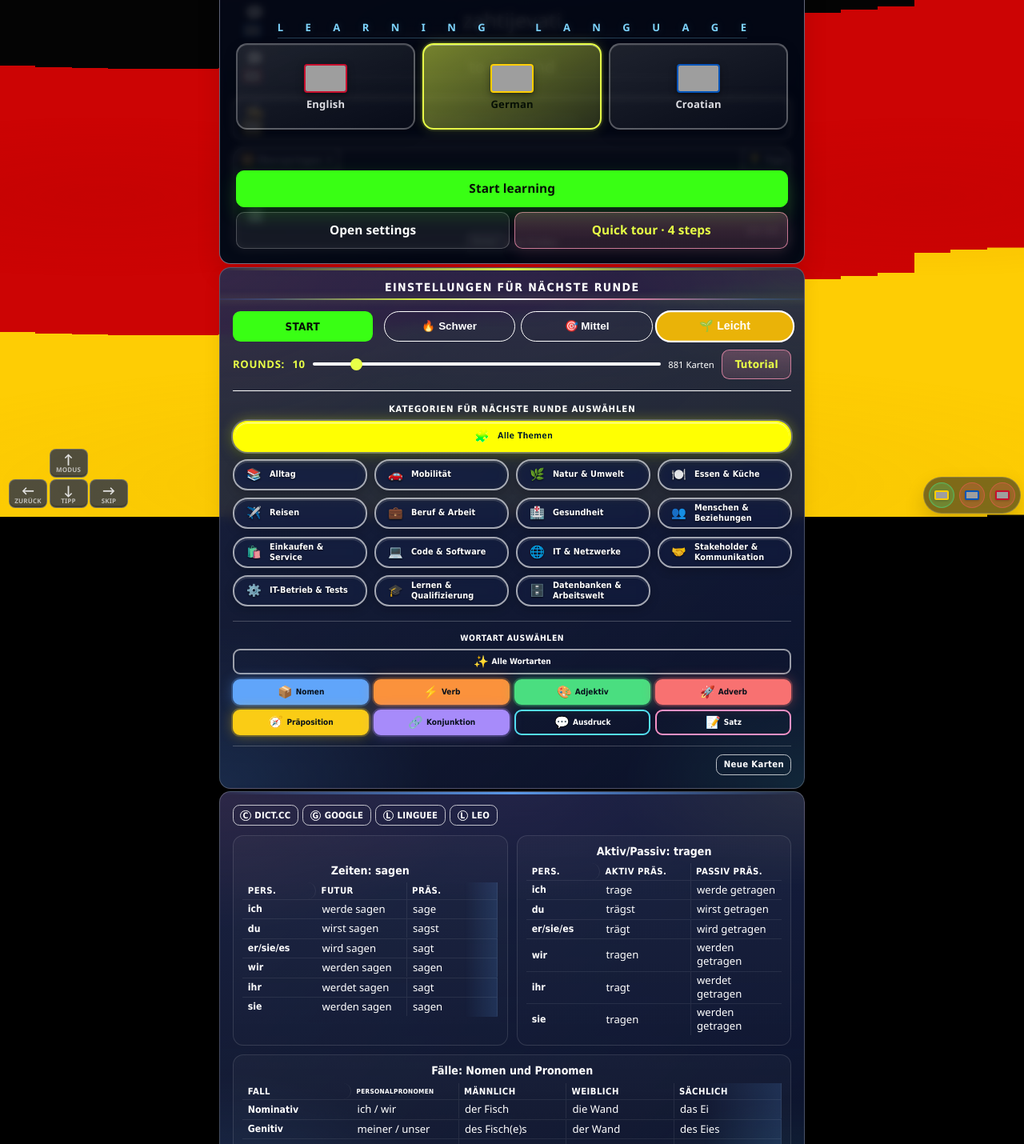
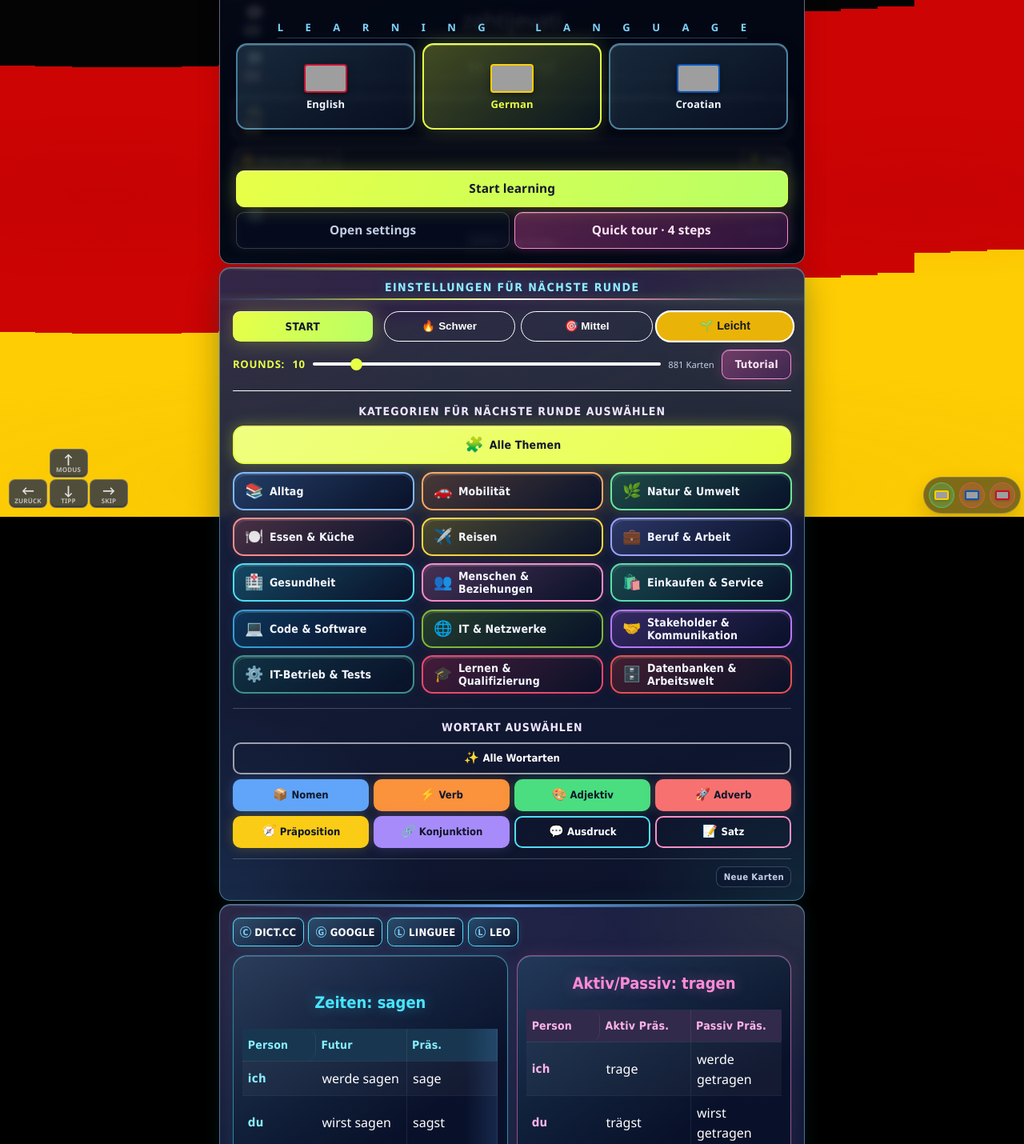
Before and after one commit to Lomuss33/GermanCro, a website: page index.html in a window 1280 px wide. Shown: the part 154-1584 px from the top of the page at 80% size. Drawn offline with Linux system fonts and the light colour scheme; no server answers; grey boxes are pictures that could not be loaded.

Commit message:
omg is this chatgpty 6

```diff
--- /dev/null
+++ b/color-polish.css
@@ -0,0 +1,292 @@
+/* Shared color hierarchy. Keep the flag and existing panel backgrounds intact. */
+:root {
+  --ui-ink: #f4f7ff;
+  --ui-secondary: #c3cee3;
+  --ui-line: rgba(195, 206, 227, 0.24);
+  --ui-lime: #e8ff47;
+  --ui-pink: #ff9abc;
+  --ui-cyan: #7dd3fc;
+  --ui-dark: #10182b;
+}
+
+#catPanel, #searchPanel, body > .facts-panel {
+  border-color: var(--ui-line);
+  box-shadow: 0 10px 28px rgba(0, 0, 0, 0.2), inset 0 1px 0 rgba(255, 255, 255, 0.06);
+}
+
+#onboardingDialog .onboarding-title,
+#catPanel .cat-panel-title,
+.facts-panel .facts-title {
+  color: var(--ui-ink);
+  text-shadow: none;
+}
+
+#onboardingDialog .onboarding-copy,
+#catPanel .cat-count,
+#catPanel .cat-buttons-label,
+.site-title-row .title-guide {
+  color: var(--ui-secondary);
+  text-shadow: none;
+}
+
+#onboardingDialog .onboarding-language-label,
+#searchPanel .grammar-card-title {
+  color: var(--ui-cyan);
+  text-shadow: none;
+}
+
+/* Solid lime is reserved for the main action; selected options use a tint. */
+#catPanel .new-game-btn,
+#onboardingDialog.onboarding-dialog .onboarding-primary-btn {
+  background: var(--ui-lime);
+  border-color: var(--ui-lime);
+  color: var(--ui-dark);
+  text-shadow: none;
+  box-shadow: 0 4px 16px rgba(232, 255, 71, 0.14);
+}
+
+#catPanel .new-game-btn:hover,
+#onboardingDialog.onboarding-dialog .onboarding-primary-btn:hover {
+  background: #f1ff8a;
+  border-color: #f1ff8a;
+  filter: none;
+}
+
+#catPanel .tutorial-replay-btn,
+#onboardingDialog.onboarding-dialog .onboarding-secondary-btn {
+  background: rgba(255, 154, 188, 0.12);
+  border-color: rgba(255, 154, 188, 0.5);
+  color: #ffd2e2;
+  text-shadow: none;
+  box-shadow: inset 0 1px 0 rgba(255, 255, 255, 0.05);
+}
+
+#onboardingDialog.onboarding-dialog .onboarding-settings-btn,
+#catPanel .cat-panel-bottom-actions .author-toggle-btn {
+  background: rgba(10, 18, 46, 0.35);
+  border-color: var(--ui-line);
+  color: var(--ui-secondary);
+  box-shadow: none;
+}
+
+#onboardingDialog.onboarding-dialog .onboarding-language-btn {
+  border-color: var(--ui-line);
+  color: var(--ui-ink);
+  box-shadow: none;
+}
+#onboardingDialog.onboarding-dialog .onboarding-language-btn.active {
+  background: linear-gradient(150deg, rgba(232, 255, 71, 0.18), rgba(232, 255, 71, 0.06));
+  border-color: var(--ui-lime);
+  color: var(--ui-lime);
+  box-shadow: inset 0 0 0 1px rgba(232, 255, 71, 0.12);
+  animation: none;
+}
+#onboardingDialog .onboarding-language-btn.active .onboarding-language-name {
+  color: var(--ui-lime);
+  text-shadow: none;
+}
+
+/* Retain every topic hue, with readable selection and restrained emphasis.
+   Existing category states use !important, so these overrides match them. */
+#catPanel #catButtons { grid-template-columns: repeat(auto-fit, minmax(min(100%, 180px), 1fr)); }
+#catPanel #catButtons .cat-btn {
+  filter: none;
+  text-shadow: none;
+  box-shadow: none;
+  animation: none;
+}
+#catPanel #catButtons .cat-btn:not(.active) {
+  border-color: color-mix(in srgb, var(--cat-color) 48%, #536078) !important;
+  background: rgba(10, 18, 46, 0.24) !important;
+}
+#catPanel #catButtons .cat-btn.active {
+  background: var(--cat-color) !important;
+  border-color: var(--cat-color) !important;
+  color: var(--ui-dark) !important;
+  box-shadow: inset 0 1px 0 rgba(255, 255, 255, 0.22);
+}
+#catPanel #catButtons .cat-btn:not(.active) .cat-btn-label {
+  color: var(--ui-ink) !important;
+}
+#catPanel #catButtons .cat-btn.active .cat-btn-label {
+  color: var(--ui-dark) !important;
+}
+#catPanel .subcategory-btn { box-shadow: none; text-shadow: none; }
+#catPanel .subcategory-btn.active { color: var(--ui-dark); box-shadow: none; }
+#catPanel .difficulty-panel button.active { color: var(--ui-dark); text-shadow: none; }
+#catPanel .difficulty-panel button[data-diff="hard"].active { color: var(--ui-ink); }
+
+/* Reference content uses cyan headings and white body copy. */
+#searchPanel .search-link {
+  background: rgba(125, 211, 252, 0.07);
+  border-color: rgba(125, 211, 252, 0.3);
+  color: var(--ui-ink);
+  box-shadow: none;
+}
+#searchPanel .search-link-icon,
+#searchPanel .grammar-slider-header-cell .grammar-slider-line,
+#searchPanel .grammar-slider-rowheader-cell .grammar-slider-line {
+  color: var(--ui-cyan);
+}
+#searchPanel .grammar-slider-data-cell .grammar-slider-line { color: var(--ui-ink); }
+#searchPanel .grammar-card { border-color: var(--ui-line); box-shadow: none; }
+
+.facts-panel .facts-card-label,
+.facts-panel .facts-card-value,
+.facts-panel .facts-list-title,
+.facts-panel .facts-notable-people-title { text-shadow: none; }
+.facts-panel .facts-card-value { color: var(--ui-ink); }
+.facts-panel .facts-notable-people-group { box-shadow: none; }
+.facts-panel .facts-chip-link { animation: none; box-shadow: none; text-shadow: none; }
+.facts-panel .facts-notable-people-group .facts-chip-link {
+  border-radius: 6px;
+  border: 1px solid color-mix(in srgb, var(--list-accent) 55%, transparent);
+  color: var(--ui-ink);
+}
+.facts-panel .facts-switch-btn.active,
+.facts-panel .state-picker-btn.active {
+  box-shadow: inset 0 1px 0 rgba(255, 255, 255, 0.22) !important;
+}
+.facts-panel .facts-chip-link:hover,
+#searchPanel .search-link:hover {
+  color: #fff;
+  border-color: currentColor;
+}
+
+/* One clear keyboard focus treatment across all selected regions. */
+:is(#onboardingDialog, #catPanel, #searchPanel, .facts-panel, .site-title-row, .site-footer)
+:is(button, a, input):focus-visible {
+  outline: 2px solid var(--ui-cyan);
+  outline-offset: 3px;
+}
+.site-footer #siteFooterLink {
+  color: var(--ui-secondary);
+  font-size: 13px;
+  font-weight: 600;
+  text-shadow: 0 1px 4px #000;
+  text-decoration-color: rgba(195, 206, 227, 0.45);
+}
+.site-footer #siteFooterLink:hover { color: var(--ui-cyan); }
+
+/* Neon glass: generous reading sizes, luminous edges, dark text surfaces. */
+#searchPanel {
+  --grammar-header-font-size: 14px;
+  --grammar-header-line-height: 20px;
+  --grammar-row-header-font-size: 15px;
+  --grammar-row-header-line-height: 22px;
+  --grammar-cell-font-size: 16px;
+  --grammar-cell-line-height: 24px;
+  --grammar-header-padding-y: 10px;
+  --grammar-row-header-padding-y: 9px;
+  --grammar-cell-padding-y: 9px;
+}
+#searchPanel .grammar-card {
+  --reference-accent: #48e5ff;
+  background: linear-gradient(145deg, rgba(72,229,255,.12), rgba(8,16,40,.88) 48%);
+  border: 1px solid color-mix(in srgb, var(--reference-accent) 55%, transparent);
+  box-shadow: inset 0 1px 0 rgba(255,255,255,.18), 0 0 22px color-mix(in srgb, var(--reference-accent) 10%, transparent);
+  border-radius: 18px;
+}
+#searchPanel .grammar-card:nth-child(2) { --reference-accent: #ff8ad8; }
+#searchPanel .grammar-card:nth-child(3) { --reference-accent: #bca2ff; }
+#searchPanel .grammar-card-title {
+  font-size: 20px;
+  line-height: 1.4;
+  padding-block: 8px 12px;
+  color: var(--reference-accent);
+  text-shadow: 0 0 18px color-mix(in srgb, var(--reference-accent) 35%, transparent);
+}
+#searchPanel .grammar-slider-table-row:first-child {
+  background: color-mix(in srgb, var(--reference-accent) 14%, #101a34);
+}
+#searchPanel .grammar-slider-table-row:nth-child(2n) { background: rgba(255,255,255,.04); }
+#searchPanel .grammar-slider-table-row:hover { background: rgba(125,211,252,.09); }
+#searchPanel .grammar-slider-header-cell .grammar-slider-line,
+#searchPanel .grammar-slider-rowheader-cell .grammar-slider-line {
+  color: color-mix(in srgb, var(--reference-accent) 65%, white);
+  letter-spacing: .015em;
+  text-transform: none;
+}
+#searchPanel .grammar-slider-data-cell .grammar-slider-line { color: #fff; }
+#searchPanel .search-link {
+  min-height: 36px;
+  font-size: 13px;
+  background: linear-gradient(145deg, rgba(72,229,255,.2), rgba(9,19,44,.75));
+  border-color: #48e5ff;
+  box-shadow: inset 0 1px 0 rgba(255,255,255,.18), 0 0 12px rgba(72,229,255,.12);
+}
+#catPanel, #searchPanel, body > .facts-panel {
+  border-color: rgba(125,211,252,.48);
+  box-shadow: inset 0 1px 0 rgba(255,255,255,.24), 0 14px 40px rgba(0,0,0,.3), 0 0 24px rgba(72,229,255,.09);
+}
+#catPanel .cat-panel-title { color: #8eecff; text-shadow: 0 0 18px rgba(72,229,255,.3); }
+#catPanel .cat-buttons-label { color: #eee5ff; font-size: 14px; line-height: 1.4; }
+#catPanel #catButtons .cat-btn {
+  min-height: 48px;
+  font-size: 14px;
+  border-radius: 14px;
+  transition: transform 160ms ease, box-shadow 160ms ease;
+}
+#catPanel #catButtons .cat-btn:not(.active) {
+  background: linear-gradient(145deg, color-mix(in srgb, var(--cat-color) 25%, #101b35), rgba(8,16,38,.88)) !important;
+  border-color: color-mix(in srgb, var(--cat-color) 80%, white) !important;
+  box-shadow: inset 0 1px 0 rgba(255,255,255,.16), 0 0 12px color-mix(in srgb, var(--cat-color) 15%, transparent);
+}
+#catPanel #catButtons .cat-btn.active {
+  background: linear-gradient(135deg, color-mix(in srgb, var(--cat-color) 70%, white), var(--cat-color)) !important;
+  box-shadow: inset 0 1px 0 rgba(255,255,255,.5), 0 0 18px color-mix(in srgb, var(--cat-color) 30%, transparent);
+}
+#catPanel #catButtons .cat-btn:hover {
+  transform: translateY(-2px);
+  box-shadow: 0 0 0 2px rgba(255,255,255,.18), 0 0 22px color-mix(in srgb, var(--cat-color) 35%, transparent);
+}
+#catPanel .subcategory-btn { min-height: 40px; font-size: 13px; border-radius: 10px; }
+#catPanel .subcategory-btn.active { box-shadow: 0 0 14px color-mix(in srgb, var(--subcategory-color, #e8ff47) 25%, transparent); }
+#onboardingDialog.onboarding-dialog .onboarding-language-btn {
+  background: linear-gradient(145deg, rgba(125,211,252,.17), rgba(12,20,43,.6));
+  border-color: rgba(125,211,252,.55);
+  box-shadow: inset 0 1px 0 rgba(255,255,255,.22), 0 6px 18px rgba(0,0,0,.2);
+}
+#onboardingDialog.onboarding-dialog .onboarding-language-btn.active {
+  background: linear-gradient(145deg, rgba(232,255,71,.28), rgba(12,25,35,.8));
+  border-color: #e8ff47;
+  box-shadow: inset 0 1px 0 rgba(255,255,255,.35), 0 0 24px rgba(232,255,71,.22);
+}
+#catPanel .new-game-btn,
+#onboardingDialog.onboarding-dialog .onboarding-primary-btn {
+  background: linear-gradient(110deg, #e8ff47, #b8ff65);
+  box-shadow: inset 0 1px 0 rgba(255,255,255,.6), 0 0 25px rgba(232,255,71,.28);
+}
+#catPanel .tutorial-replay-btn,
+#onboardingDialog.onboarding-dialog .onboarding-secondary-btn {
+  background: linear-gradient(135deg, rgba(255,90,190,.32), rgba(86,32,98,.5));
+  border-color: #ff8ad8;
+  color: #ffe5f5;
+  box-shadow: inset 0 1px 0 rgba(255,255,255,.2), 0 0 18px rgba(255,90,190,.16);
+}
+.facts-panel .facts-grid > .facts-card {
+  background: linear-gradient(145deg, color-mix(in srgb, var(--card-accent) 18%, #111b33), rgba(8,15,35,.85));
+  border: 1px solid color-mix(in srgb, var(--card-accent) 55%, transparent);
+  border-top: 2px solid var(--card-accent);
+  border-radius: 12px;
+  padding: 14px;
+  box-shadow: inset 0 1px 0 rgba(255,255,255,.12), 0 0 14px color-mix(in srgb, var(--card-accent) 9%, transparent);
+}
+.facts-panel .facts-grid > .facts-card .facts-card-label { font-size: 13px; line-height: 1.5; letter-spacing: .04em; }
+.facts-panel .facts-grid > .facts-card .facts-card-value { font-size: 18px; line-height: 1.45; color: #fff; }
+.facts-panel .facts-head-overview .facts-card-value { font-size: 16px; line-height: 1.65; }
+.facts-panel .facts-chip-link { font-size: 14px; line-height: 1.5; padding: 7px 10px; }
+.facts-panel .facts-notable-people-groups > .facts-notable-people-group {
+  border: 1px solid color-mix(in srgb, var(--list-accent) 55%, transparent);
+  border-left: 3px solid var(--list-accent);
+  border-radius: 14px;
+  box-shadow: inset 0 1px 0 rgba(255,255,255,.18), 0 0 18px color-mix(in srgb, var(--list-accent) 12%, transparent);
+}
+.facts-panel .facts-notable-people-group .facts-chip-link {
+  border-radius: 8px;
+  background: linear-gradient(145deg, color-mix(in srgb, var(--list-accent) 20%, #111b33), rgba(8,15,35,.8));
+}
+@media (prefers-reduced-motion: reduce) {
+  #catPanel #catButtons .cat-btn { transition: none; }
+  #catPanel #catButtons .cat-btn:hover { transform: none; }
+}
--- a/grammar-slider-table.js
+++ b/grammar-slider-table.js
@@ -184,14 +184,8 @@ function createCellElement({ className, role, text, layout, typography, height }
   }
   element.style.height = `${height}px`;
 
-  const isPronounHeader = role === "columnheader" && /personalpronomen|zamjenica/i.test(String(text));
-  const resolvedTypography = isPronounHeader
-    ? {
-        ...typography,
-        fontSize: typography.fontSize * 0.72,
-        lineHeight: typography.lineHeight * 0.84,
-      }
-    : typography;
+  // Use the same typography that measured the wrapped lines and row height.
+  const resolvedTypography = typography;
 
   const inner = document.createElement("div");
   inner.className = "grammar-slider-cell-inner";
--- a/index.html
+++ b/index.html
@@ -7,6 +7,7 @@
 <link rel="icon" type="image/svg+xml" href="logo.svg">
   <link rel="stylesheet" href="style.css?v=2026-08-31-notable-one-column1">
     <link rel="stylesheet" href="onboarding.css?v=2026-08-31-shared-surface1">
+  <link rel="stylesheet" href="color-polish.css?v=2026-09-08-2">
 </head>
 <body>
 
```
Also changed, not shown: dist/color-polish.css (added), dist/grammar-slider-table.js, dist/index.html, dist/locales.json, dist/src/bootstrap/init-app.js, locales.json, src/bootstrap/init-app.js.
